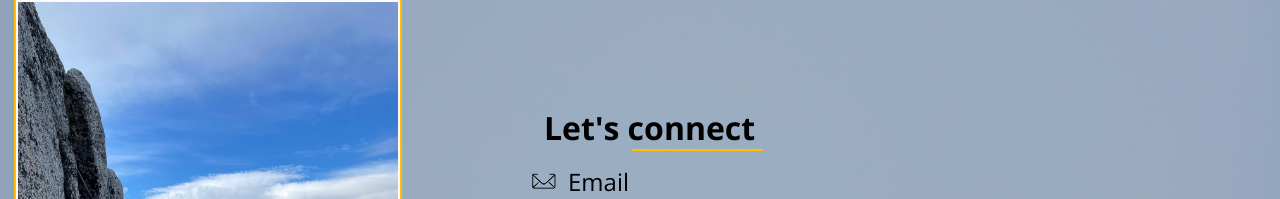
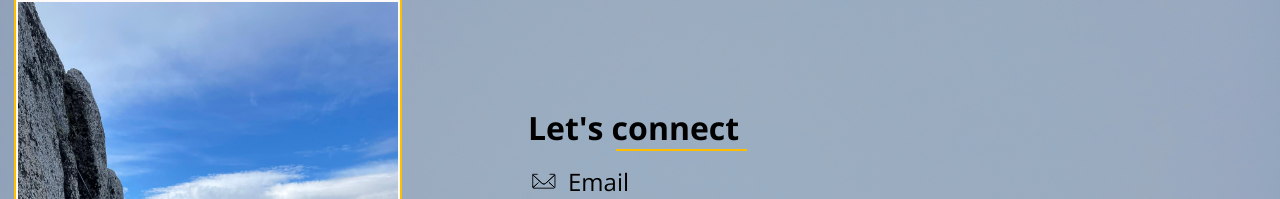
Before and after one commit to SageJonathan/Portfolio_client, a React (Vite) app: page / in a window 1280 px wide. Shown: the part 2222-2421 px from the top of the page. Built offline with nearby package versions, Linux system fonts and the light colour scheme.

Commit message:
adjsut header

```diff
--- a/src/components/Contact/Contact.scss
+++ b/src/components/Contact/Contact.scss
@@ -43,7 +43,7 @@
     }
 
     @include desktop {
-      margin-left: 7rem;
+      margin-left: 6rem;
     }
   }
 
```
